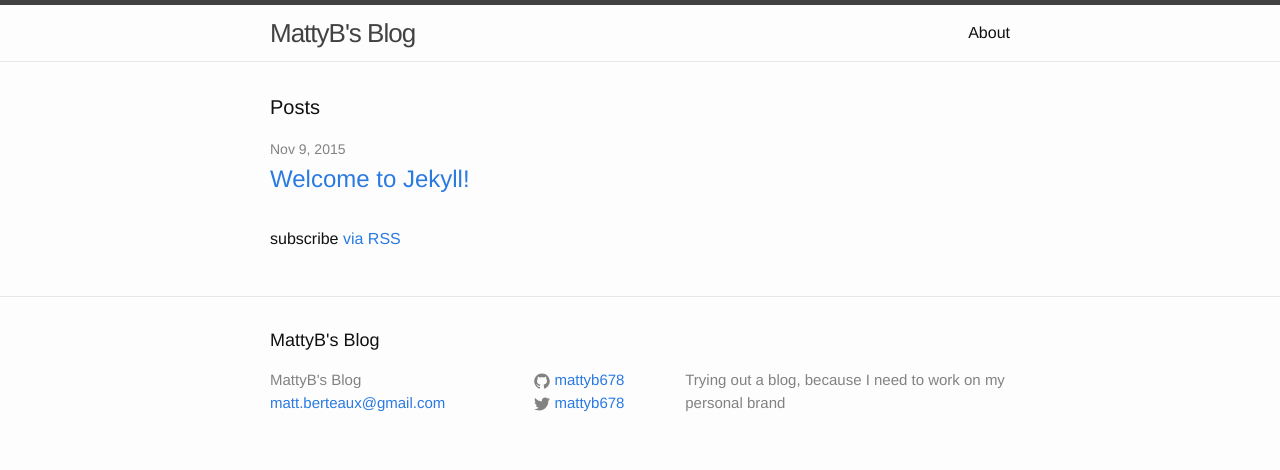
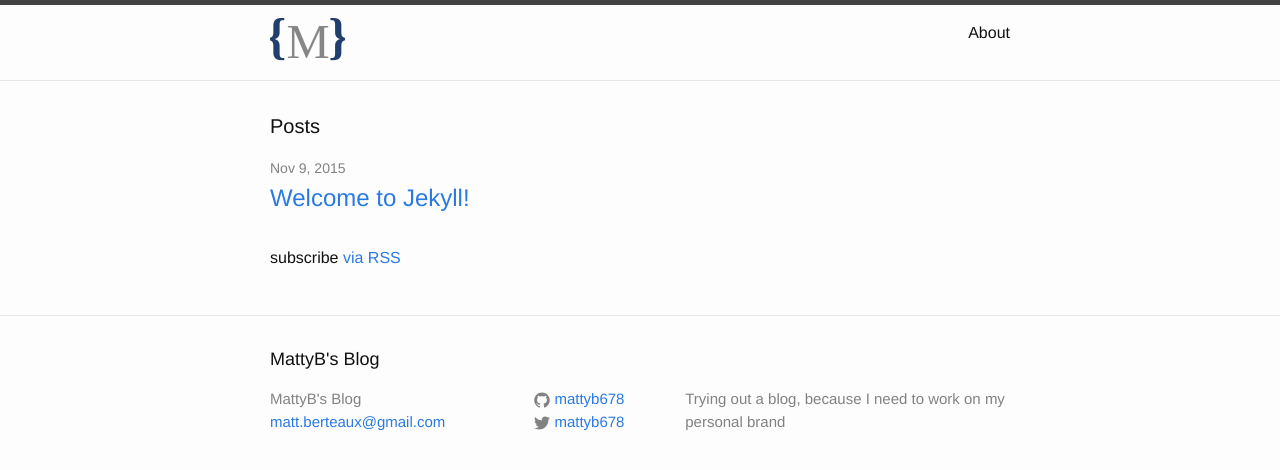
Before and after one commit to mattyb678/mattyb678.github.io, a Jekyll site: the page built from index.html, in a window 1280 px wide. Shown: the top 470 px of the page. Built offline with Jekyll 4.4.1, drawn with Linux system fonts in a browser that asks for light colours.

Commit message:
Added logo

```diff
--- a/_includes/header.html
+++ b/_includes/header.html
@@ -2,7 +2,7 @@
 
   <div class="wrapper">
 
-    <a class="site-title" href="{{ site.baseurl }}/">{{ site.title }}</a>
+    <a href="{{ site.baseurl }}/"><img src="{{site.baseurl}}/assets/icon.svg" class="logo"/></a>
 
     <nav class="site-nav">
       <a href="#" class="menu-icon">
--- a/_sass/_layout.scss
+++ b/_sass/_layout.scss
@@ -22,6 +22,10 @@
     &:visited {
         color: $grey-color-dark;
     }
+}
+
+.logo {
+    width: 75px;
 }
 
 .site-nav {
```
Also changed, not shown: assets/icon.svg (added), favicon.ico (deleted).
